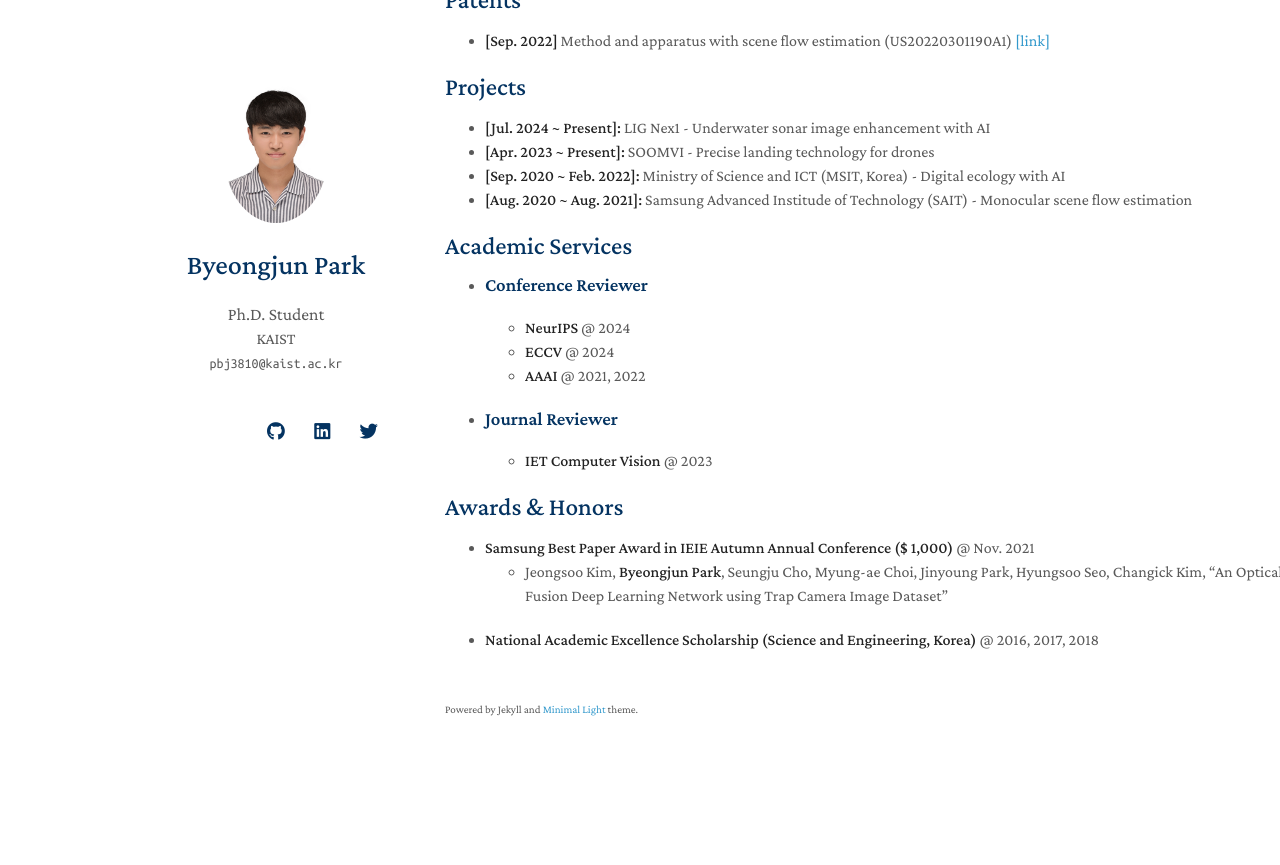
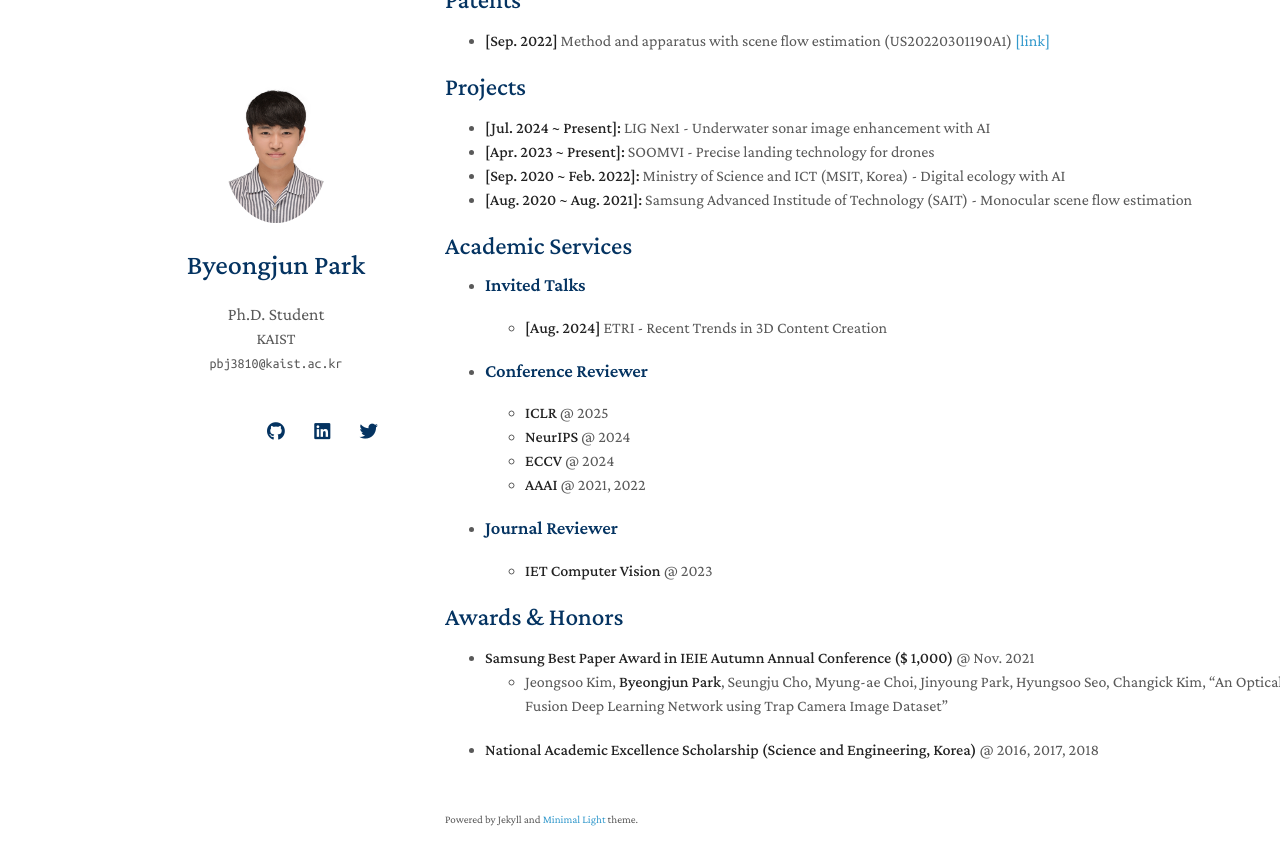
Before and after one commit to byeongjun-park/byeongjun-park.github.io, a Jekyll site: the page built from index.md, in a window 1280 px wide and 900 px high, scrolled down 2316 px. Shown: the top 865 px of the window. Built offline with Jekyll 4.4.1, drawn with Linux system fonts in a browser that asks for light colours; nearby versions of some CDN libraries; a style sheet for code colours, icons or effects is not loaded; our own code applies the rules of GitHub Pages for plain Markdown files; before the commit the page ends 3106 px from its top, so only the background shows below that.

Commit message:
profile update

```diff
--- a/index.md
+++ b/index.md
@@ -39,8 +39,12 @@ layout: homepage
 
 ## Academic Services
 
+* ### Invited Talks
+  *  **[Aug. 2024]** ETRI - Recent Trends in 3D Content Creation
+
 * ### Conference Reviewer
 
+  * **ICLR** @ 2025
   * **NeurIPS** @ 2024
   * **ECCV** @ 2024
   * **AAAI** @ 2021, 2022
```
